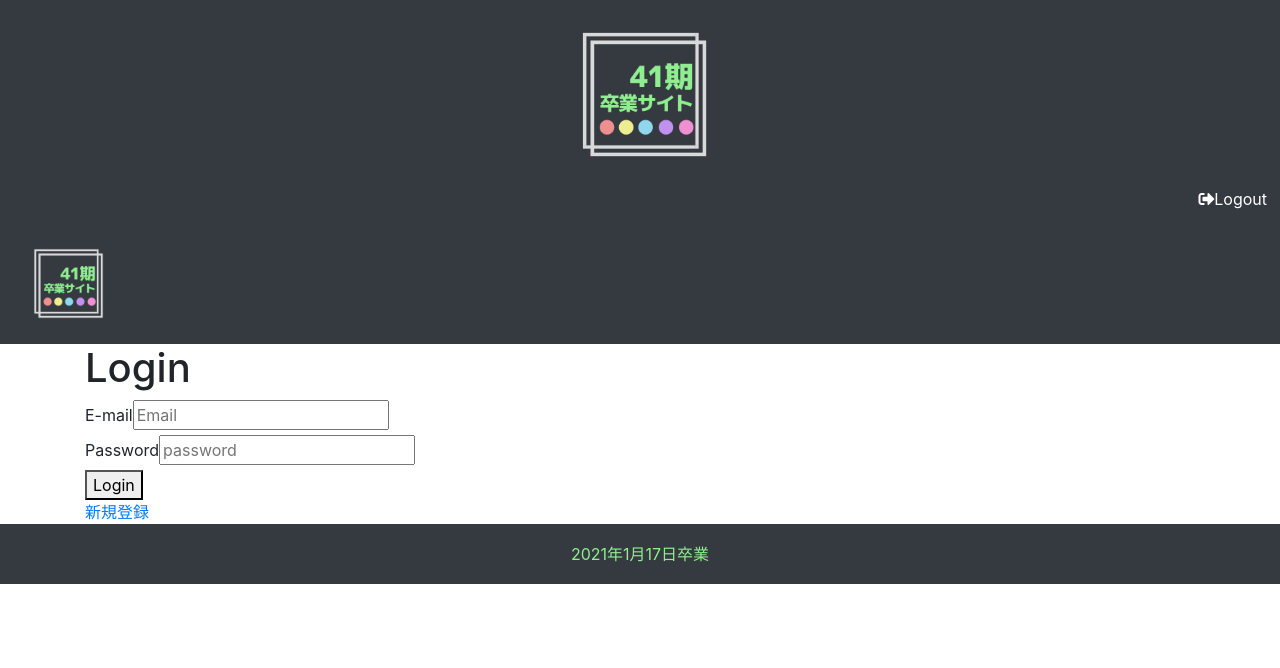
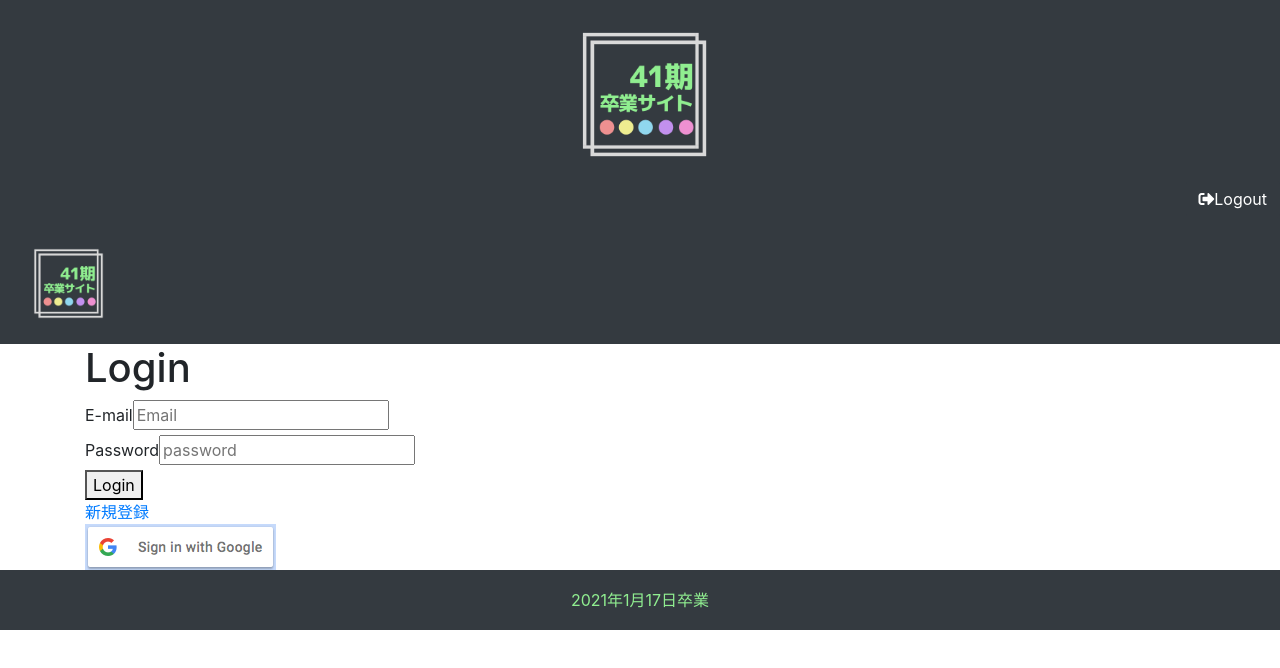
Before and after one commit to thao0108/chatAppTeam, a React (Create React App) app: page /Login in a window 1280 px wide. Shown: the top 668 px of the page. Built offline with nearby package versions, Linux system fonts and the light colour scheme; no server answers.

Commit message:
googlelogin

```diff
--- a/src/pages/Login.js
+++ b/src/pages/Login.js
@@ -2,6 +2,7 @@ import React, { useState, useContext } from 'react'
 import { Redirect } from 'react-router-dom'
 import firebase from '../config/firebase'
 import { AuthContext } from '../AuthService'
+import googlelogin from '../img/btn_google_signin_light_focus_web.png'
 
 const Login = ({ history }) => {
     const [email, setEmail] = useState('')
@@ -18,6 +19,17 @@ const Login = ({ history }) => {
             })
     }
     const user = useContext(AuthContext)
+
+    const signInWithGoogle = () => {
+        const provider = new firebase.auth.GoogleAuthProvider()
+        firebase.auth().signInWithPopup(provider)
+            .then(user => {
+                history.push("/") //"/"に遷移
+            })
+            .catch(error => {
+                alert(error.message)
+            })
+    }
 
     if (user) {
         return <Redirect to="/" />
@@ -54,6 +66,9 @@ const Login = ({ history }) => {
                 <button type='submit'>Login</button>
             </form>
             <div><a href="/signup">新規登録</a></div>
+            {/* <div className={}> lineloginと合わせて設定する*/}
+            <img src={googlelogin} onClick={() => signInWithGoogle()} alt="google signin" />
+            {/* </div> */}
         </>
     )
 }
```
Also changed, not shown: src/img/btn_google_signin_light_focus_web.png (added).
